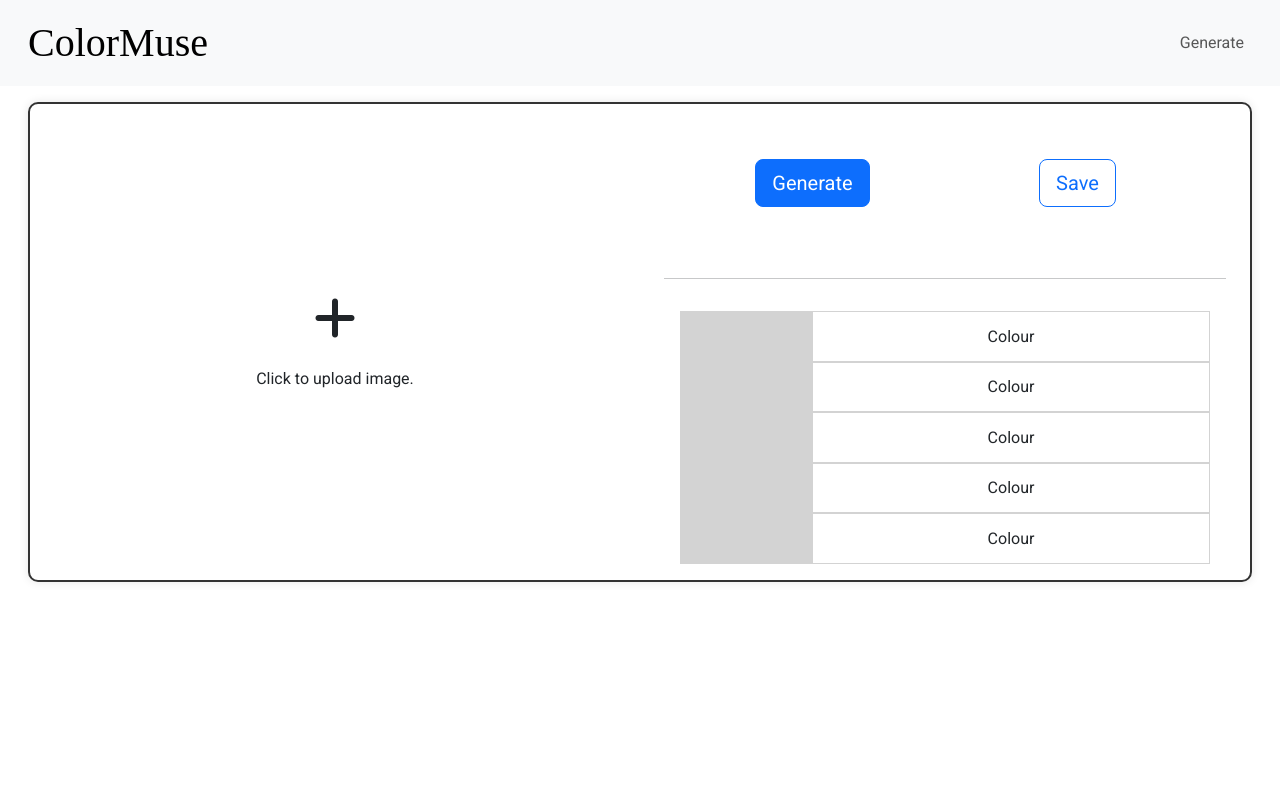
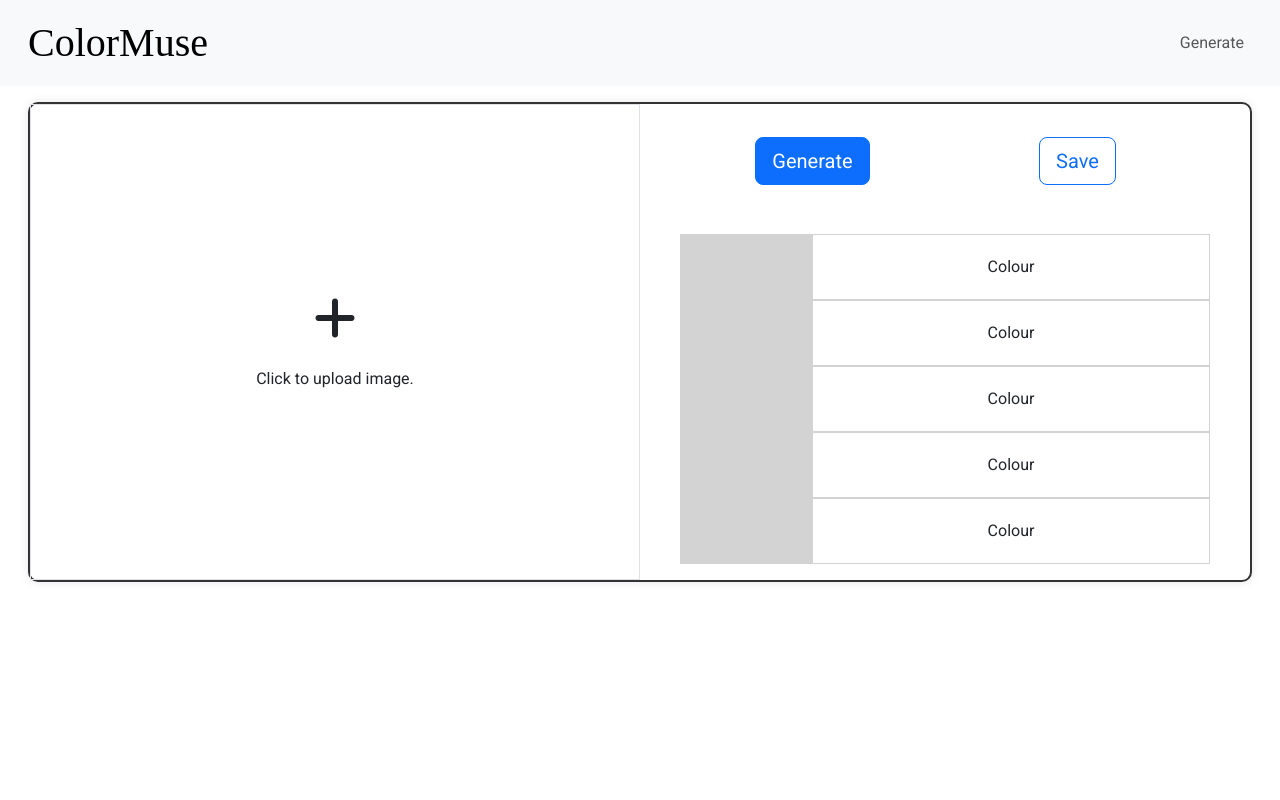
Before and after one commit to andrewcannan/ColorMuse, a React (Create React App) app in the folder client/: page /generate in a window 1280 px wide. Shown: the top 800 px of the page. Built offline with nearby package versions, Linux system fonts and the light colour scheme; a web font is replaced by a local one.

Commit message:
remove hr, adjust heights of remaining elements and add border between components

```diff
--- a/client/src/components/processImage/processImage.css
+++ b/client/src/components/processImage/processImage.css
@@ -1,10 +1,10 @@
 #button-row {
-    height: 30%;
+    height: 20%;
     align-items: center;
 }
 
 #color-row {
-    height: 60%;
+    height: 80%;
 }
 
 .color-display {
--- a/client/src/components/processImage/processImage.js
+++ b/client/src/components/processImage/processImage.js
@@ -14,7 +14,6 @@ const ProcessImage = () => {
                     <button type="button" className="btn btn-outline-primary btn-lg btn-block">Save</button>
                 </div>
             </div>
-            <hr></hr>
             <div className="row m-3" id="color-row">
                 <div className="col">
                     {colors.map((color) => (
--- a/client/src/pages/generate/generate.css
+++ b/client/src/pages/generate/generate.css
@@ -5,3 +5,7 @@
     min-height: 60vh;
     display: flex;
 }
+
+.border {
+    border-left: 1px solid lightgray;
+}
--- a/client/src/pages/generate/generate.js
+++ b/client/src/pages/generate/generate.js
@@ -13,7 +13,7 @@ const Generate = () => {
     return (
         <div className='container-fluid content'>
             <div className='row m-3' id="top-row-generate">
-                <div className='col-12 col-md-6 d-flex'>
+                <div className='col-12 col-md-6 d-flex border'>
                     <FileUpload onFileUpload={handleFileUpload} />
                 </div>
                 <div className='col-12 col-md-6 d-flex'>
```
